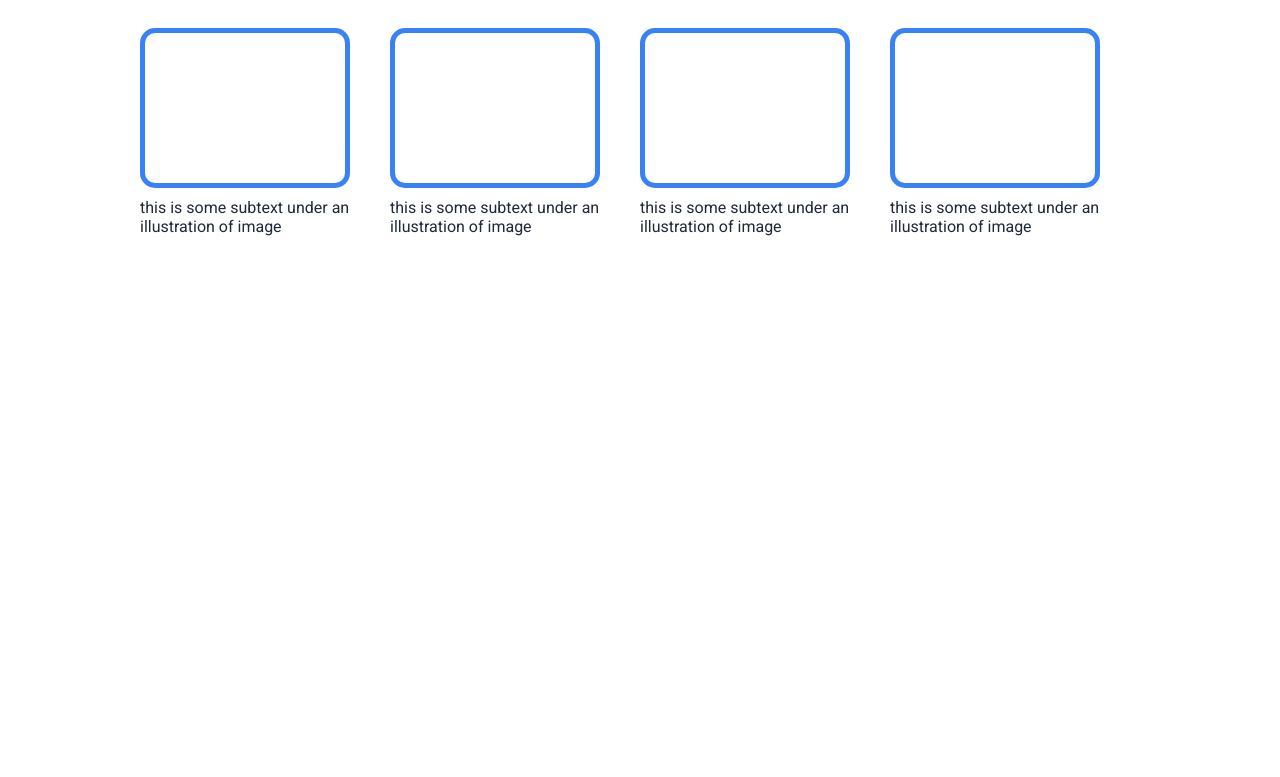
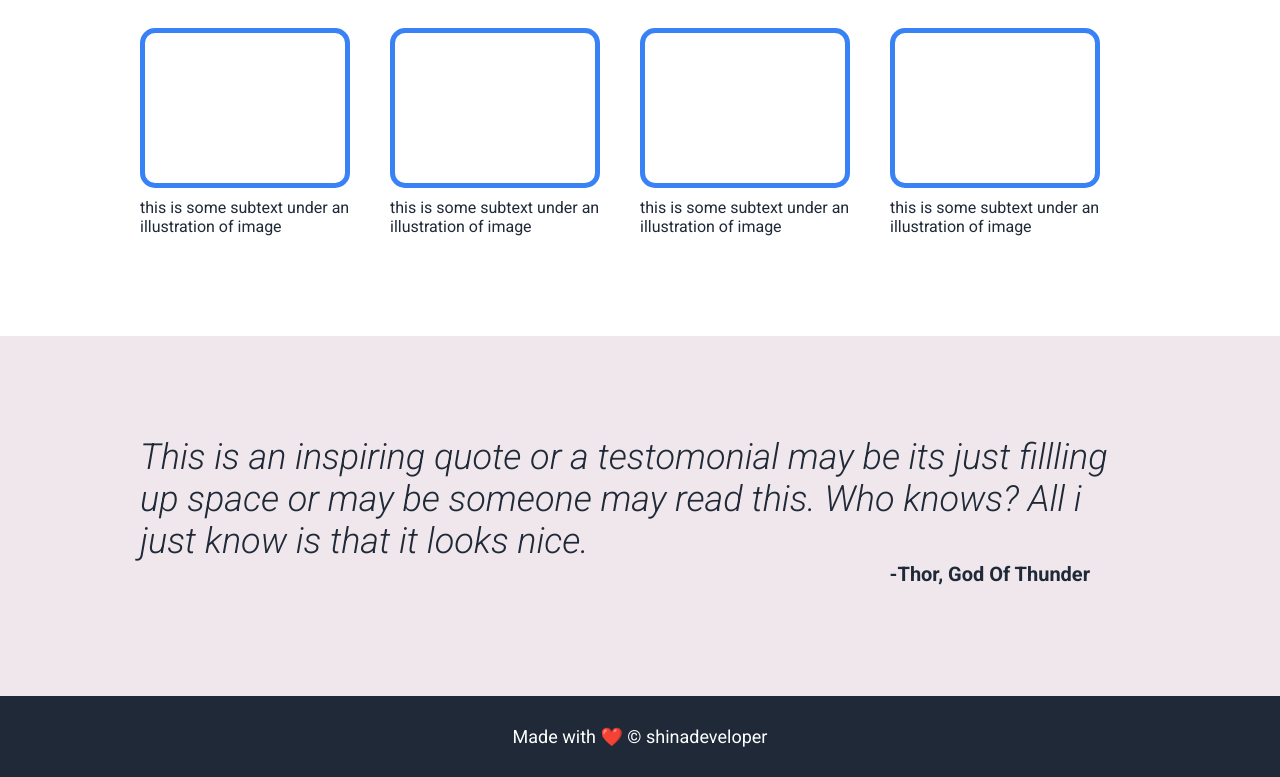
Before and after one commit to shinadeveloper/web-development, a plain HTML site: page index.html in a window 1280 px wide. Shown: the part 538-1315 px from the top of the page. Before the commit the page ends 874 px from the top, so only its background shows below. Drawn offline with Linux system fonts and the light colour scheme.

Commit message:
completing

```diff
--- a/index.html
+++ b/index.html
@@ -7,6 +7,7 @@
     <link rel="stylesheet" href="styles.css">
 </head>
 <body>
+    <!-- first part of the page starts -->
     <div class="header">
         <div class="upper">
             <div class="logo">Header Logo</div>
@@ -27,6 +28,7 @@
             <div class="placeholder">This is placeholder for an image</div>
         </div>
     </div>
+    <!-- second part of the page starts -->
     <div class="information">
         <div class="information textss">Some random information</div>
         <div class="information boxes">
@@ -48,14 +50,24 @@
             </div>
         </div>
     </div>
+    <!-- 3rd part of the page starts -->
     <div class="quote">
-
+        <div>
+            <div class="actualquote">
+                This is an inspiring quote or a testomonial may be its just fillling up space or may be someone may read this. Who knows? All i just know is that it looks nice.
+            </div>
+            <div class="quoteby">
+                -Thor, God Of Thunder
+            </div>
+        </div>
     </div>
+    <!-- 4th part of the page starts -->
     <div class="signup">
 
     </div>
+    <!-- 5th part of the page starts -->
     <div class="footer">
-
+        Made with ❤️ &copy; shinadeveloper
     </div>
 </body>
 </html>
--- a/styles.css
+++ b/styles.css
@@ -170,3 +170,41 @@ ul li{
 }
 
 /* 3rd part of website starting */
+
+.quote{
+    display: flex;
+    flex-direction: column;
+    align-items: center;
+    justify-content: center;
+    /* justify-self: center;
+    align-self: center; */
+    color: #1f2937;
+    background-color: #efe7eb;
+    padding-top: 100px;
+    padding-bottom: 110px;
+
+
+}
+.actualquote{
+    font-size: 36px;
+    font-style: italic;
+    font-weight: 300;
+    max-width: 1000px;
+}
+.quoteby{
+    display: flex;
+    font-size: 20px;
+    font-weight: 700;
+    justify-content: flex-end;
+
+    max-width: 950px;
+}
+.footer{
+    display: flex;
+    justify-content: center;
+    align-items: center;
+    padding: 30px;
+    font-size: 18px;
+    color: white;
+    background-color: #1F2937;
+}
```
